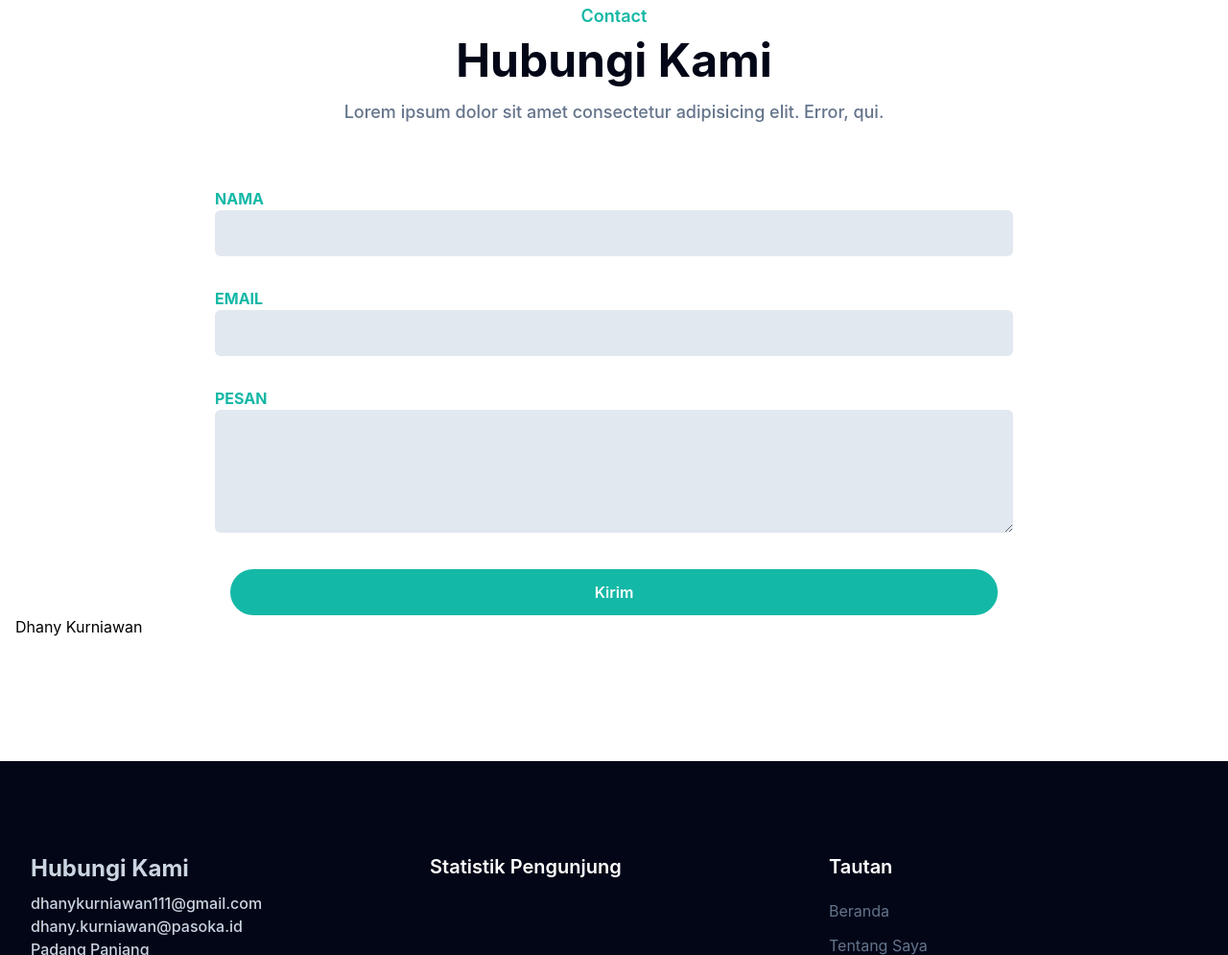
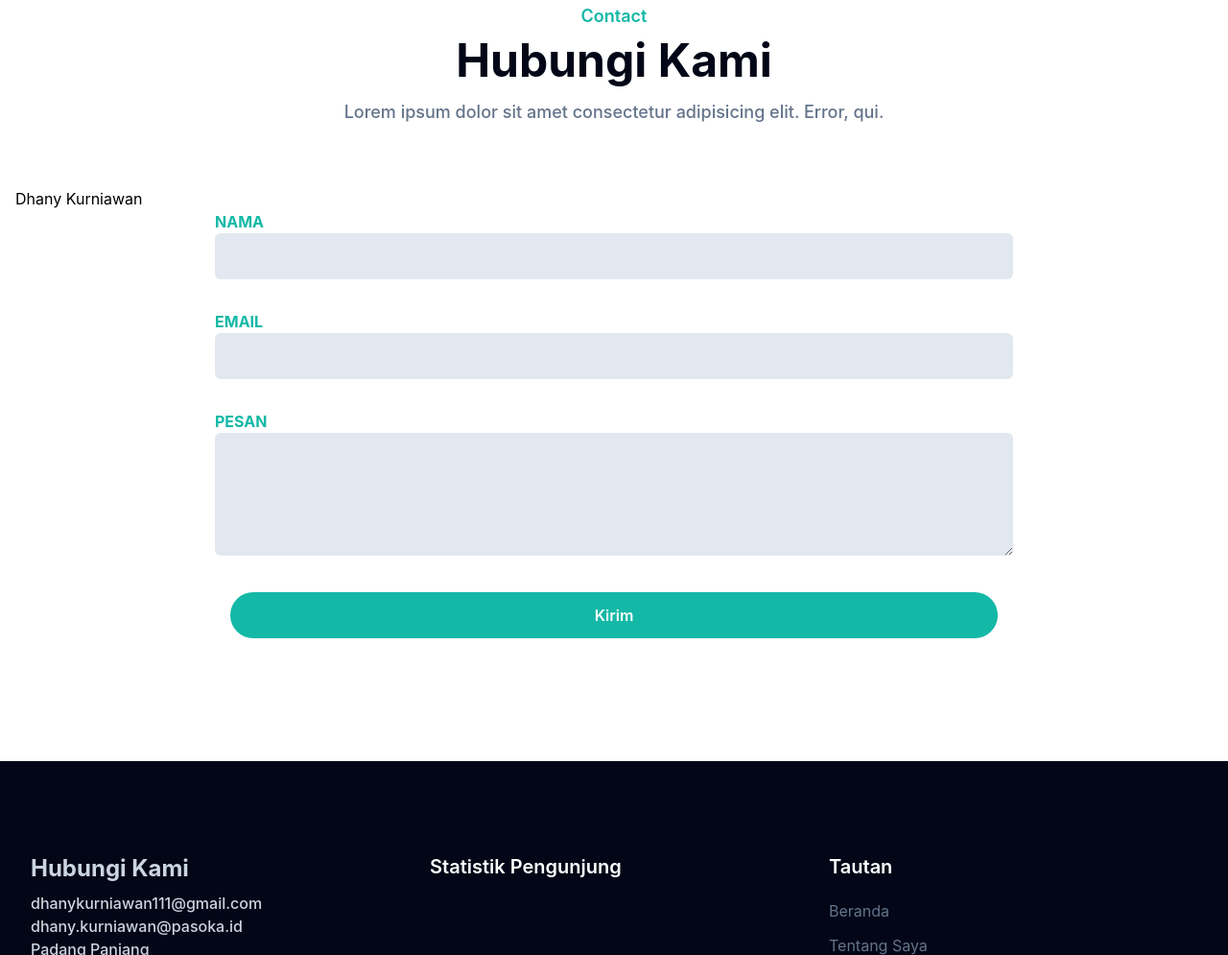
Before and after one commit to dhanykurniawan/portfolio, a website: page index.html in a window 1280 px wide. Shown: the part 3214-4209 px from the top of the page at 96% size. Drawn offline with Linux system fonts and the light colour scheme.

Commit message:
Update index.html

```diff
--- a/index.html
+++ b/index.html
@@ -624,6 +624,10 @@
           </div>
         </div>
 
+        <div class="my-2">
+          <div class="container-fluid badge-base LI-profile-badge" data-locale="in_ID" data-size="large" data-theme="dark" data-type="HORIZONTAL" data-vanity="dhany-kurniawan" data-version="v1"><a class="badge-base__link LI-simple-link" href="https://id.linkedin.com/in/dhany-kurniawan?trk=profile-badge">Dhany Kurniawan</a></div>
+        </div>
+
         <form action="" method="post">
           <div class="w-full lg:w-2/3 lg:mx-auto">
             <div class="w-full px 4 mb-8">
@@ -676,9 +680,6 @@
             </div>
           </div>
         </form>
-
-        <div class="badge-base LI-profile-badge" data-locale="in_ID" data-size="large" data-theme="dark" data-type="HORIZONTAL" data-vanity="dhany-kurniawan" data-version="v1"><a class="badge-base__link LI-simple-link" href="https://id.linkedin.com/in/dhany-kurniawan?trk=profile-badge">Dhany Kurniawan</a></div>
-
       </div>
     </section>
     <!-- Contact Section End -->
```
